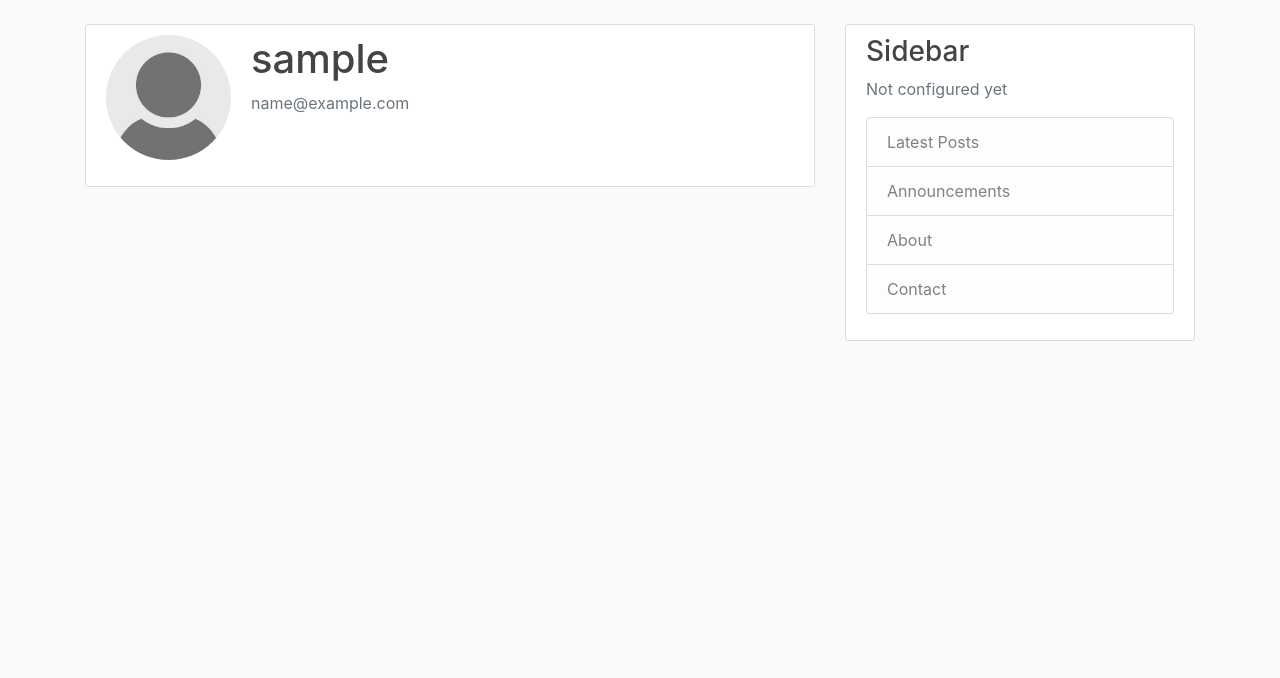
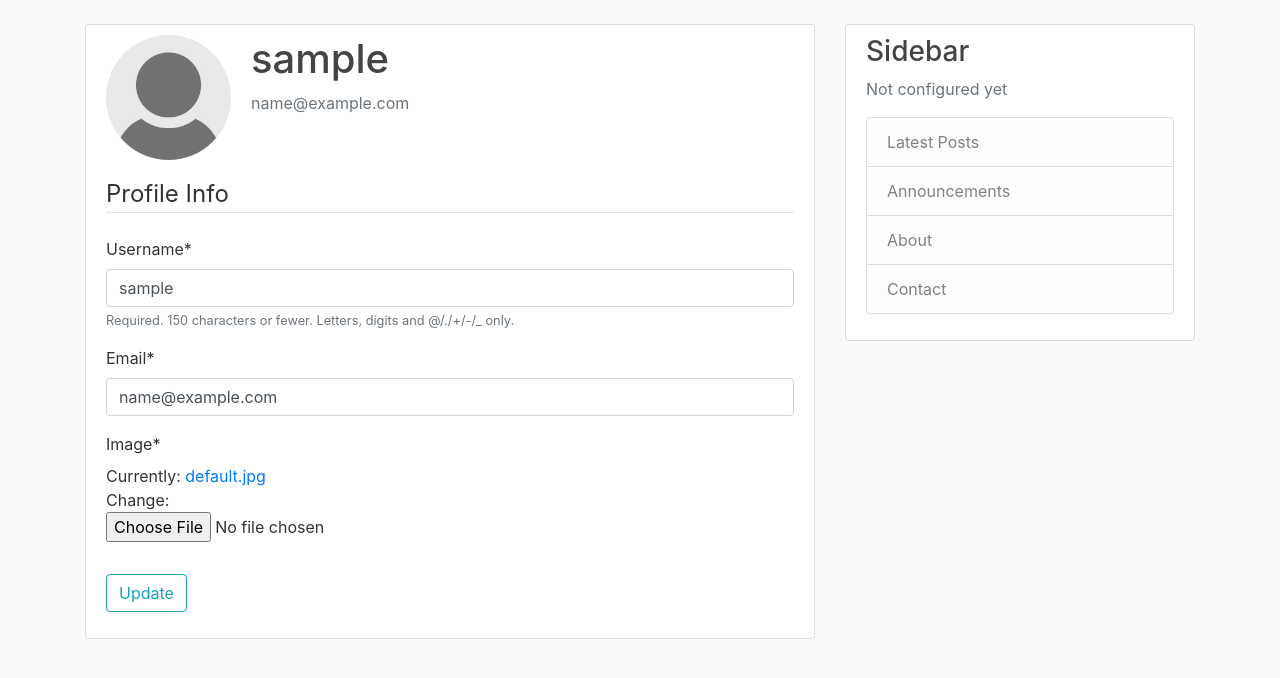
Before and after one commit to mihainegrisan/official-site, a Django app: page /profile/ in a window 1280 px wide. Shown: the part 56-734 px from the top of the page. Run offline with Django 3.2, Linux system fonts and the light colour scheme; the visitor is signed in with stand-in values (Sample User, id 1); some libraries are stand-ins or nearby versions.

Commit message:
Now users can update their profile and the img will be resized.(the old img is still there)

```diff
--- a/src/blog/templates/blog/home.html
+++ b/src/blog/templates/blog/home.html
@@ -4,6 +4,7 @@
 {% block content %}
   {% for post in posts %}
     <article class="media content-section">
+      <img class="rounded-circle article-img" src="{{ post.author.profile.image.url }}" alt="">
       <div class="media-body">
         <div class="article-metadata">
           <a class="mr-2" href="#">{{ post.author }}</a>
--- a/src/users/forms.py
+++ b/src/users/forms.py
@@ -1,6 +1,7 @@
 from django import forms
 from django.contrib.auth.models import User
 from django.contrib.auth.forms import UserCreationForm
+from .models import Profile
 
 class UserRegisterForm(UserCreationForm):
     email = forms.EmailField() # default required=True
@@ -8,3 +9,17 @@ class UserRegisterForm(UserCreationForm):
     class Meta:
         model = User
         fields = ['username', 'email', 'password1', 'password2']
+
+
+class UserUpdateForm(forms.ModelForm):
+    email = forms.EmailField() # default required=True
+
+    class Meta:
+        model = User
+        fields = ['username', 'email']
+
+
+class ProfileUpdateForm(forms.ModelForm):
+    class Meta:
+        model = Profile
+        fields = ['image']
--- a/src/users/models.py
+++ b/src/users/models.py
@@ -1,6 +1,6 @@
 from django.db import models
 from django.contrib.auth.models import User
-
+from PIL import Image
 
 class Profile(models.Model):
     user = models.OneToOneField(User, on_delete=models.CASCADE)
@@ -8,3 +8,13 @@ class Profile(models.Model):
 
     def __str__(self):
         return f'{self.user.username} Profile'
+
+    def save(self):
+        super().save() # call the save method of the parent
+
+        img = Image.open(self.image.path) # the image of the current instance
+
+        if img.height > 300 or img.width > 300:
+            output_size = (300, 300)
+            img.thumbnail(output_size)
+            img.save(self.image.path) # override the previous image
--- a/src/users/templates/users/profile.html
+++ b/src/users/templates/users/profile.html
@@ -11,5 +11,16 @@
       </div>
     </div>
     <!-- FORM HERE -->
+    <form method='POST' enctype="multipart/form-data">
+      {% csrf_token %}
+      <fieldset class="form-group">
+        <legend class="border-bottom mb-4">Profile Info</legend>
+        {{ u_form|crispy }}
+        {{ p_form|crispy }}
+      </fieldset>
+      <div class="form-group">
+        <button class="btn btn-outline-info" type="submit">Update</button>
+      </div>
+    </form>
   </div>
 {% endblock content %}
--- a/src/users/views.py
+++ b/src/users/views.py
@@ -1,8 +1,9 @@
 from django.shortcuts import render, redirect
 # from django.contrib.auth.forms import UserCreationForm
 from django.contrib import messages
-from .forms import UserRegisterForm
+from .forms import UserRegisterForm, UserUpdateForm, ProfileUpdateForm
 from django.contrib.auth.decorators import login_required
+
 
 def register(request):
 
@@ -21,4 +22,21 @@ def register(request):
 
 @login_required
 def profile(request):
-    return render(request, 'users/profile.html')
+    if request.method == 'POST':
+        u_form = UserUpdateForm(request.POST, instance=request.user)
+        p_form = ProfileUpdateForm(request.POST,
+                                   request.FILES,
+                                   instance=request.user.profile)
+        if u_form.is_valid() and p_form.is_valid():
+            u_form.save()
+            p_form.save()
+            messages.success(request, 'Your account has been updated!')
+            redirect('profile')
+    else:
+        u_form = UserUpdateForm(instance=request.user)
+        p_form = ProfileUpdateForm(instance=request.user.profile)
+    context = {
+        'u_form': u_form,
+        'p_form': p_form
+    }
+    return render(request, 'users/profile.html', context)
```
Also changed, not shown: src/media/profile_pics/Poza-profil.jpg.
